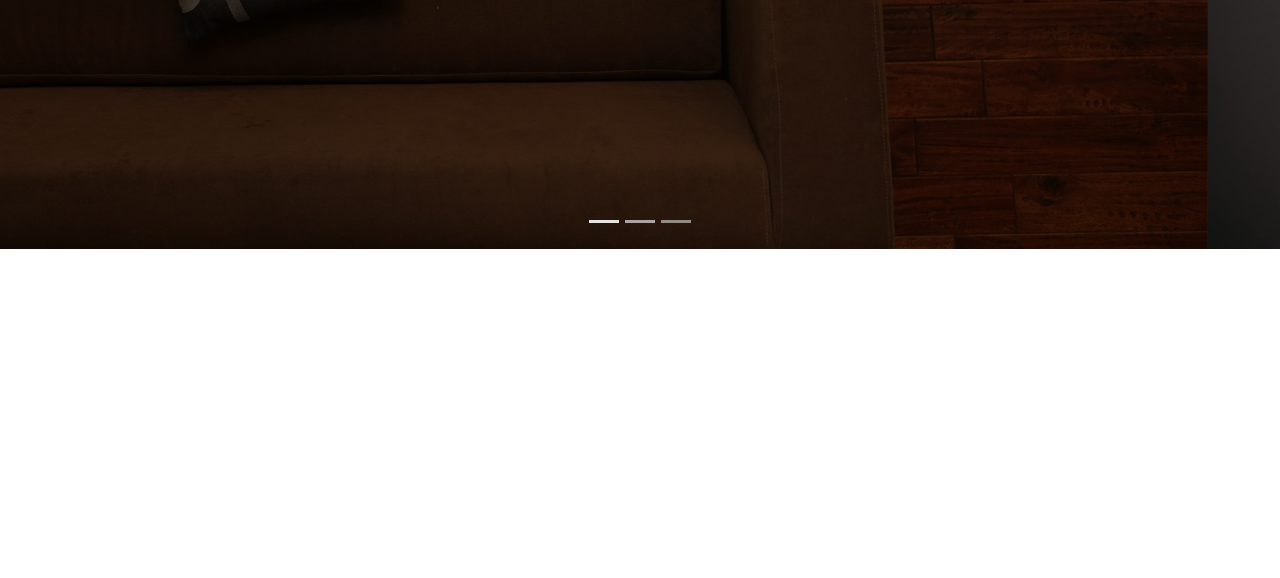
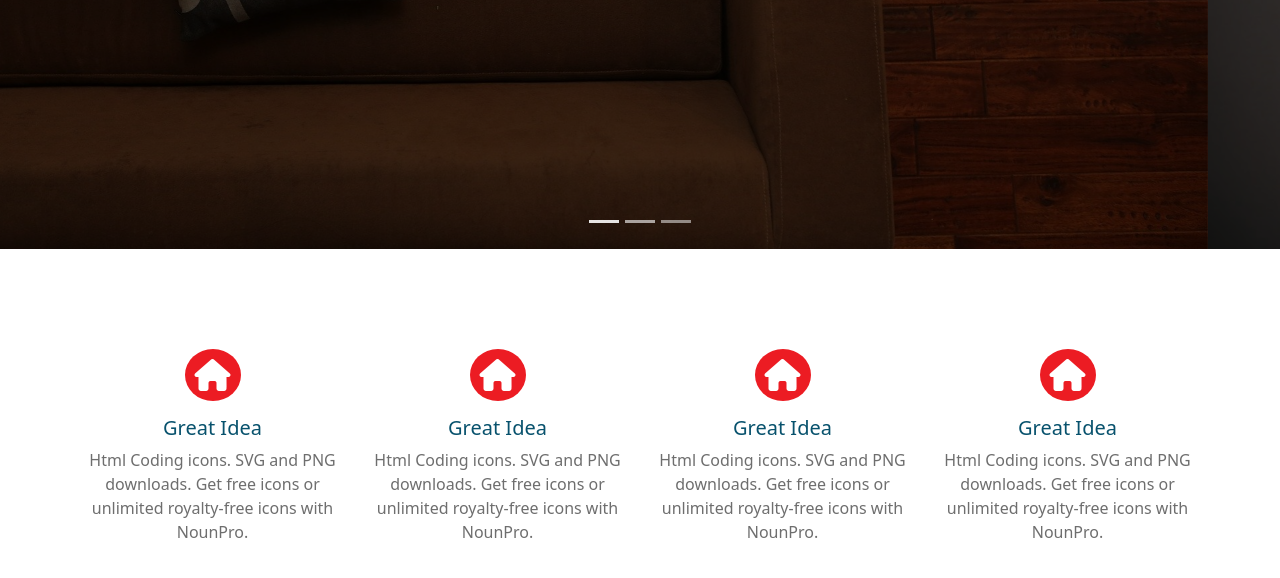
Before and after one commit to MoomenALdahdouh/Bootstrap, a plain HTML site: page index.html in a window 1280 px wide. Shown: the part 734-1312 px from the top of the page. Before the commit the page ends 983 px from the top, so only its background shows below. Drawn offline with Linux system fonts and the light colour scheme.

Commit message:
Bootstrap Features section

```diff
--- a/css/main.css
+++ b/css/main.css
@@ -5,48 +5,55 @@
 */
 
 /*Start upper bar*/
-.upper-bar{
+body{
+    height: 3000px;
+}
+
+.upper-bar {
     background-color: #08526d;
     color: #FFF;
     padding: 10px;
 }
 
-.upper-bar .row{
+.upper-bar .row {
     padding-left: 30px;
     padding-right: 30px;
 }
-.upper-bar span{
+
+.upper-bar span {
     color: #bfc6c9;
     padding: 8px;
 }
 
-.upper-bar span.get-quote{
+.upper-bar span.get-quote {
     display: inline-block;
     border: 1px solid #ec1c23;
     padding: 2px 10px;
     margin-left: 8px;
 }
+
 /*End upper bar*/
 
 /*Start NavBar*/
-.navbar{
+.navbar {
     padding-left: 30px;
     padding-right: 30px;
 }
 
-.navbar-brand > span{
+.navbar-brand > span {
     font-size: 36px;
 }
 
-.navbar-brand span:first-child{
+.navbar-brand span:first-child {
     color: #08526d;
     font-weight: bold;
 }
-.navbar-brand span:last-child{
+
+.navbar-brand span:last-child {
     color: #ec1c23;
 }
 
-.navbar-nav .nav-link{
+.navbar-nav .nav-link {
     font-size: 16px;
     text-transform: uppercase;
     font-weight: bold;
@@ -59,10 +66,11 @@
 .navbar-light .navbar-nav .nav-link {
     color: #08526d;
 }
+
 /*End NavBar*/
 
 /*Start Slider*/
-.carousel-inner{
+.carousel-inner {
     align-items: center;
     position: relative;
     width: 100%;
@@ -70,7 +78,8 @@
     display: flex;
     justify-content: left;
 }
-.slide .carousel-inner .overlay{
+
+.slide .carousel-inner .overlay {
     position: absolute;
     width: 100%;
     height: 100%;
@@ -80,7 +89,7 @@
     z-index: 1;
 }
 
-.carousel-inner h1{
+.carousel-inner h1 {
     position: absolute;
     font-size: 4vw;
     color: white;
@@ -91,28 +100,34 @@
     left: 15%;
 }
 
-.carousel-inner h1 span{
+.carousel-inner h1 span {
     display: inline-block;
     background-color: #ec1c23;
     padding: 0 10px;
 }
 
-/*.carousel-indicators [data-bs-target]{
-    box-sizing: content-box;
-    flex: 0 1 auto;
-    width: 30px;
-    height: 10px;
-    padding: 0;
-    margin-right: 3px;
-    margin-left: 3px;
-    text-indent: -999px;
-    cursor: pointer;
-    background-color: #fff;
-    background-clip: padding-box;
-    border: 0;
-    border-top: 10px solid transparent;
-    border-bottom: 10px solid transparent;
-    opacity: .5;
-    transition: opacity .4s ease;
-}*/
 /*End Slider*/
+
+/*Start Features*/
+.features{
+padding: 100px 0;
+}
+
+.features i {
+    background-color: #ec1c23;
+    color: #FFF;
+    padding: 10px;
+    margin-bottom: 15px;
+}
+
+.features h3{
+    font-size: 20px;
+    color: #08526d;
+}
+
+.features p{
+    color: #6e6e6e;
+    margin-bottom: 30px;
+}
+
+/*End Features*/
--- a/index.html
+++ b/index.html
@@ -94,12 +94,30 @@
     </div>
     <!--End Slider-->
     <!--Start Features-->
-    <div class="features">
+    <div class="features text-center">
         <div class="container">
             <div class="row">
                 <div class="col-sm-6 col-lg-3">
+                    <i class="fa fa-home fa-2x rounded-circle"></i>
+                    <h3>Great Idea</h3>
+                    <p>Html Coding icons. SVG and PNG downloads. Get free icons or unlimited royalty-free icons with NounPro.</p>
+                </div>
+                <div class="col-sm-6 col-lg-3">
+                    <i class="fa fa-home fa-2x rounded-circle"></i>
+                    <h3>Great Idea</h3>
+                    <p>Html Coding icons. SVG and PNG downloads. Get free icons or unlimited royalty-free icons with NounPro.</p>
+                </div>
+                <div class="col-sm-6 col-lg-3">
+                    <i class="fa fa-home fa-2x rounded-circle"></i>
+                    <h3>Great Idea</h3>
+                    <p>Html Coding icons. SVG and PNG downloads. Get free icons or unlimited royalty-free icons with NounPro.</p>
+                </div>
+                <div class="col-sm-6 col-lg-3">
+                    <i class="fa fa-home fa-2x rounded-circle"></i>
+                    <h3>Great Idea</h3>
+                    <p>Html Coding icons. SVG and PNG downloads. Get free icons or unlimited royalty-free icons with NounPro.</p>
+                </div>
 
-                </div>
             </div>
         </div>
     </div>
```
